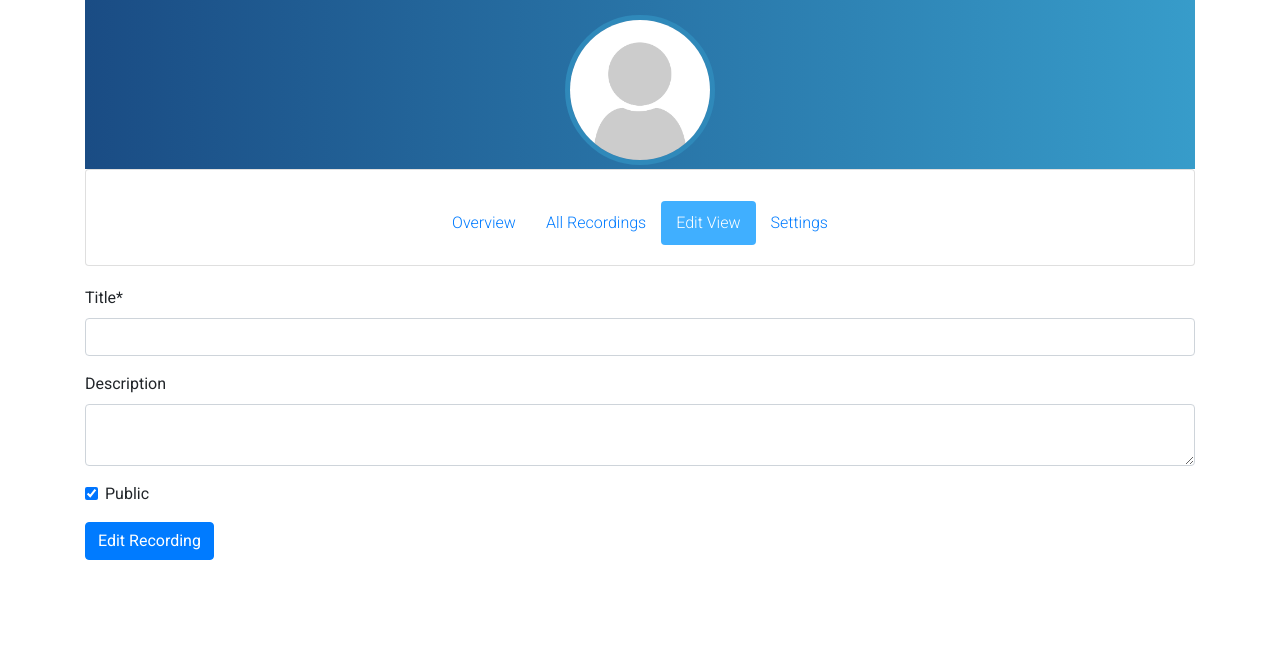
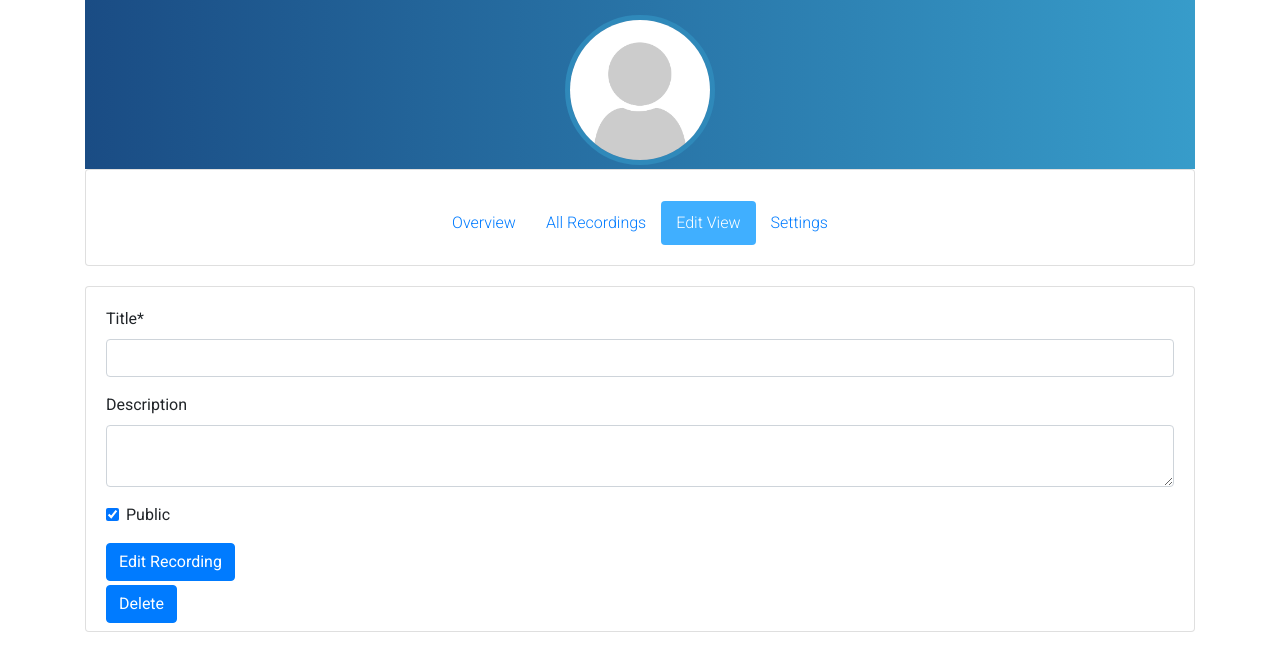
Before and after one commit to lps116/radio_recording_app, a Django app: template account/templates/account/edit.html in a window 1280 px wide. Shown: the part 65-736 px from the top of the page. Run offline with Django 3.2, Linux system fonts and the light colour scheme; the template is opened without the code that fills it: values that come from a table or form of the project are taken from there, others are empty; parts of the project's set-up code (start-up, migrations or seed data) failed here and were passed over; some libraries are stand-ins or nearby versions.

Commit message:
updated except edit pending

```diff
--- a/account/templates/account/edit.html
+++ b/account/templates/account/edit.html
@@ -30,14 +30,25 @@
   </div>
 </section>
 
+
+
 <div class="container">
-  <div>
-    <form action="." method="POST">
-      {% csrf_token %}
-      {{form|crispy}}
-      <input type="Submit" class="btn btn-primary" value="Edit Recording">
-    </form>
+  <div class="row">
+    <div class="col-md-12">
+      <div class="card">
+        <div class="card-body pb-0">
+          <form action="." method="POST">
+            {% csrf_token %}
+            {{form|crispy}}
+            <input type="Submit" class="btn btn-primary" value="Edit Recording">
+          </form>
+          <a href="{% url 'delete_recording' username=user.username recording_id=recording.id %}"><button class='btn btn-primary mt-1 mb-2'>Delete</button></a>
+        </div>
+      </div>
+    </div>
   </div>
 </div>
 
+
+
 {% endblock %}
--- a/account/views.py
+++ b/account/views.py
@@ -82,6 +82,7 @@ def edit_view(response, username, recording_id):
       recording.description = form.cleaned_data['description']
       recording.public = form.cleaned_data['public']
       recording.save()
+      messages.success(response, "Recording information has been updated.")
   recording = Recording.objects.get(pk=recording_id)
   form = EditRecordingFormComplete(instance=recording)
   context = {
```
Also changed, not shown: 1 other file.
